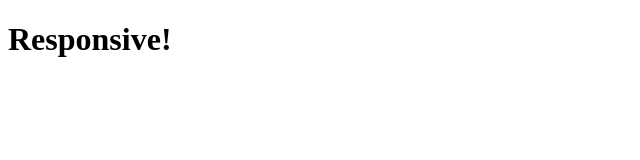
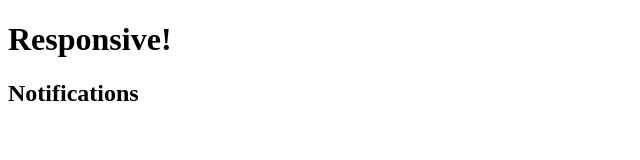
Before and after one commit to MinimumViablePerson/hoxton-html-project2, a plain HTML site: page index.html in a window 1280 px wide. Shown: the whole page, without its empty margins (0-640 px from the left). Drawn offline with Linux system fonts and the light colour scheme.

Commit message:
Notifications done

```diff
--- a/index.html
+++ b/index.html
@@ -9,5 +9,6 @@
   </head>
   <body>
     <h1>Responsive!</h1>
+    <h2>Notifications</h2>
   </body>
 </html>
```
